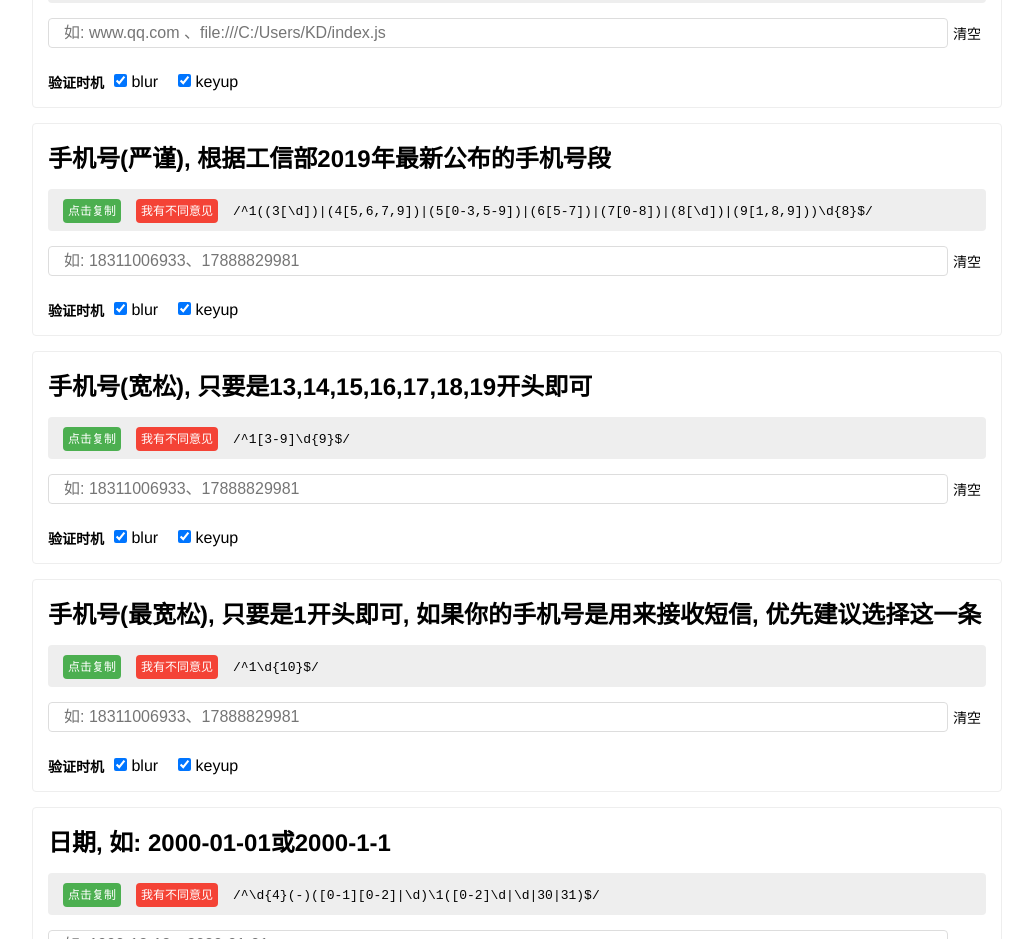
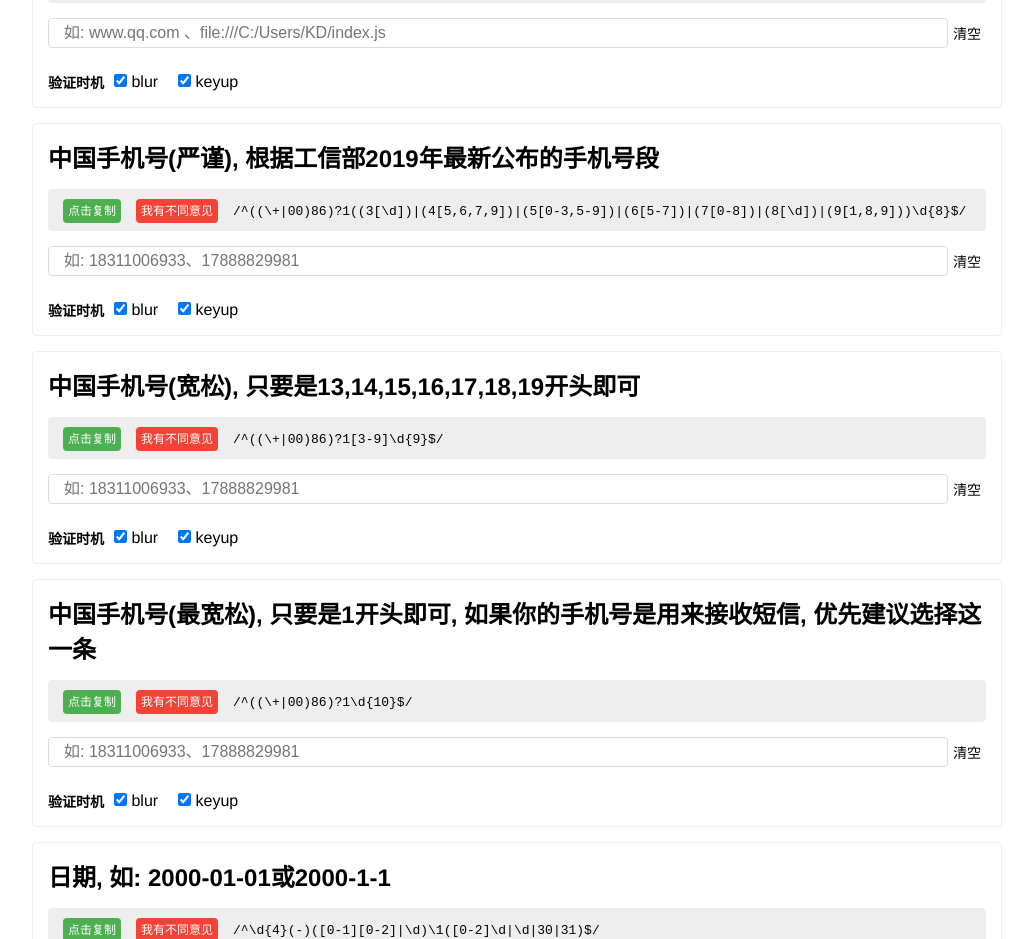
Before and after one commit to any86/any-rule, a Vue app: page / in a window 1280 px wide. Shown: the part 4560-5499 px from the top of the page, without its empty margins (123-1156 px from the left). Built offline with nearby package versions, Linux system fonts and the light colour scheme.

Commit message:
refactor: 对手机号增加"+86"

```diff
--- a/src/RULES.js
+++ b/src/RULES.js
@@ -96,18 +96,18 @@ module.exports = [
         example: '如: www.qq.com 、file:///C:/Users/KD/index.js'
     },
     {
-        title: '手机号(严谨), 根据工信部2019年最新公布的手机号段',
-        rule: /^1((3[\d])|(4[5,6,7,9])|(5[0-3,5-9])|(6[5-7])|(7[0-8])|(8[\d])|(9[1,8,9]))\d{8}$/,
+        title: '中国手机号(严谨), 根据工信部2019年最新公布的手机号段',
+        rule: /^((\+|00)86)?1((3[\d])|(4[5,6,7,9])|(5[0-3,5-9])|(6[5-7])|(7[0-8])|(8[\d])|(9[1,8,9]))\d{8}$/,
         example: '如: 18311006933、17888829981'
     },
     {
-        title: '手机号(宽松), 只要是13,14,15,16,17,18,19开头即可',
-        rule: /^1[3-9]\d{9}$/,
+        title: '中国手机号(宽松), 只要是13,14,15,16,17,18,19开头即可',
+        rule: /^((\+|00)86)?1[3-9]\d{9}$/,
         example: '如: 18311006933、17888829981'
     },
     {
-        title: '手机号(最宽松), 只要是1开头即可, 如果你的手机号是用来接收短信, 优先建议选择这一条',
-        rule: /^1\d{10}$/,
+        title: '中国手机号(最宽松), 只要是1开头即可, 如果你的手机号是用来接收短信, 优先建议选择这一条',
+        rule: /^((\+|00)86)?1\d{10}$/,
         example: '如: 18311006933、17888829981'
     },
     {
```
